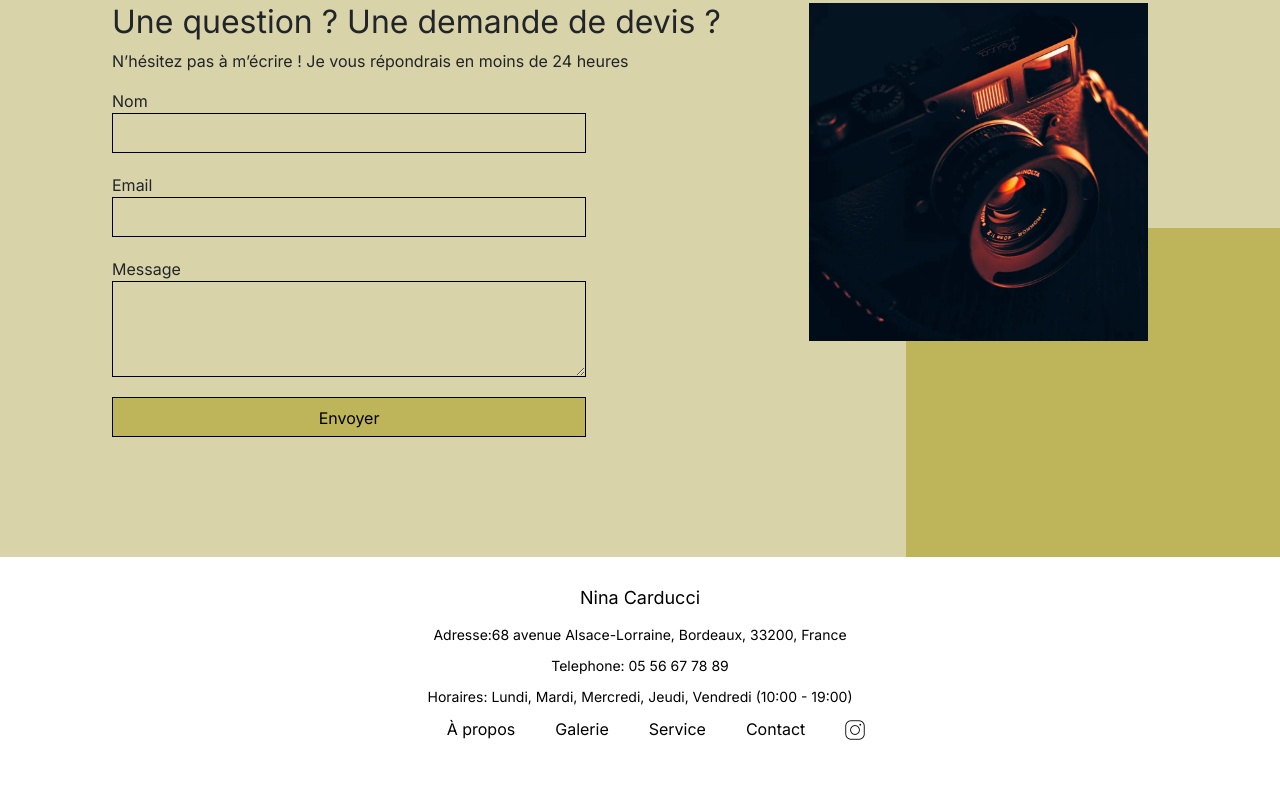
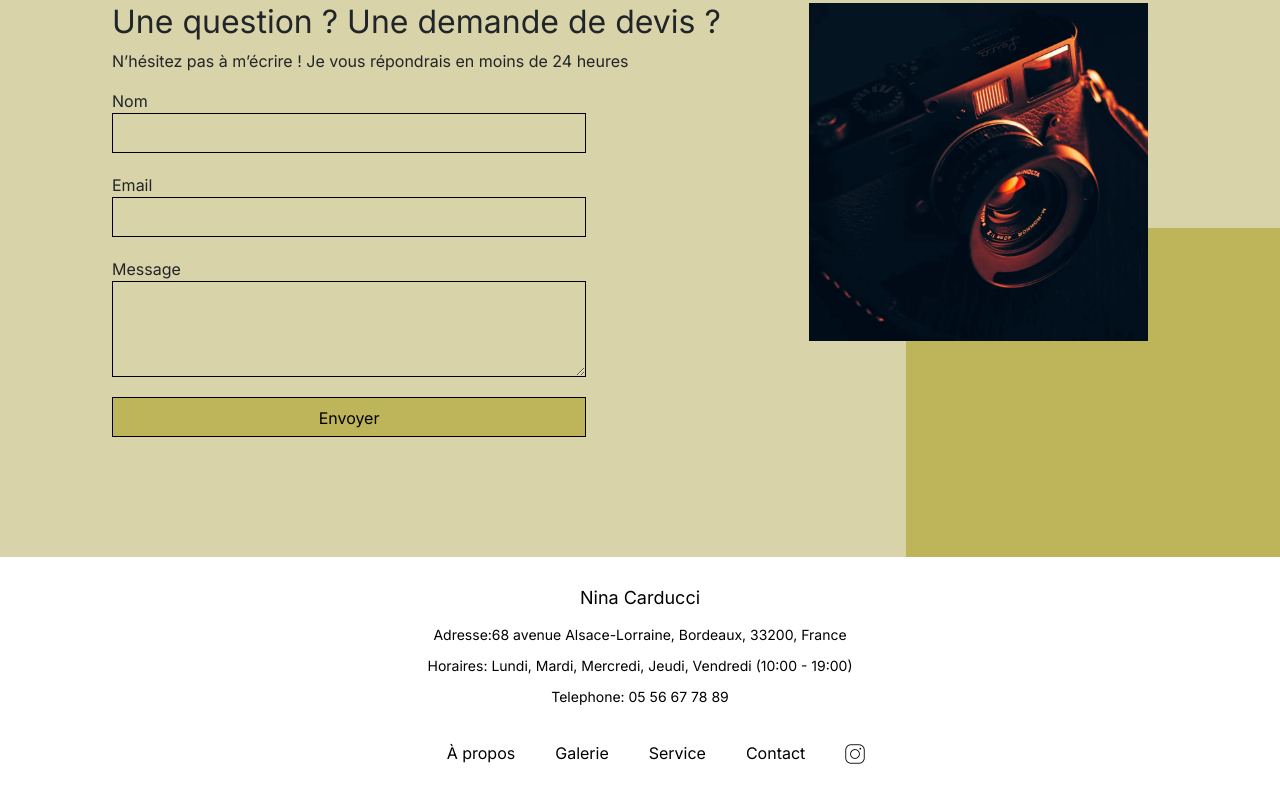
Before and after one commit to Yuyukie/Projet4, a plain HTML site: page index.html in a window 1280 px wide. Shown: the part 4123-4926 px from the top of the page. Drawn offline with nearby package versions, Linux system fonts and the light colour scheme.

Commit message:
css footer + inversion infos

```diff
--- a/index.html
+++ b/index.html
@@ -164,8 +164,8 @@
 			<div class="footer-section">
 				<h3>Nina Carducci</h3>
 				<p>Adresse:68 avenue Alsace-Lorraine, Bordeaux, 33200, France</p>
-				<p>Telephone: 05 56 67 78 89</p>
 				<p>Horaires: Lundi, Mardi, Mercredi, Jeudi, Vendredi (10:00 - 19:00)</p>
+				<p>Telephone: 05 56 67 78 89</p><br>
 			</div>
 			<nav class="nav-footer">
 				<ul>
```
